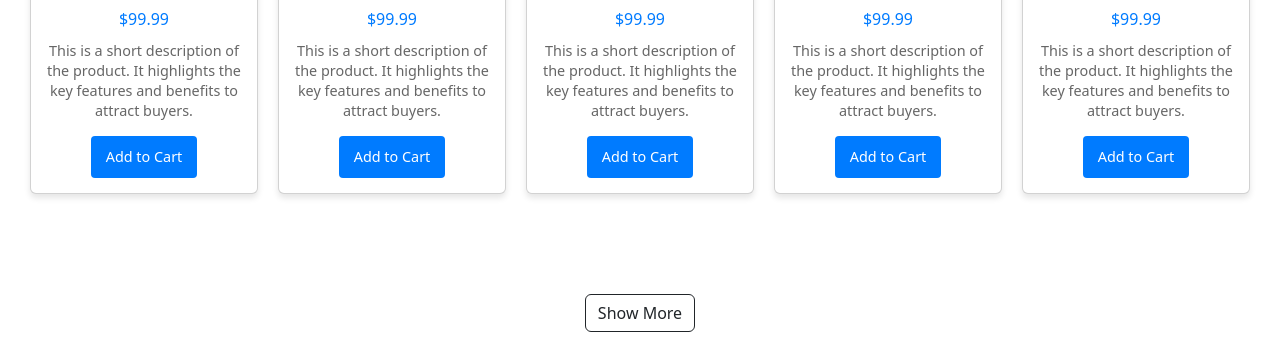
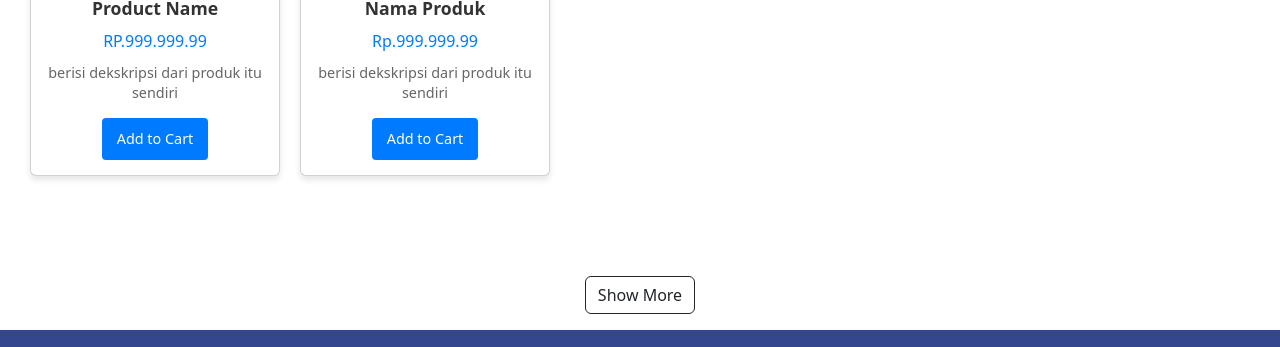
Before and after one commit to Wqworld/Dream-team, a plain HTML site: page Dream Shop/index.html in a window 1280 px wide. Shown: the part 905-1252 px from the top of the page. Drawn offline with nearby package versions, Linux system fonts and the light colour scheme.

```diff
--- a/Dream Shop/index.html
+++ b/Dream Shop/index.html
@@ -22,7 +22,7 @@
                     <a href="#Home">Home</a>
                 </li>
                 <li>
-                    <a href="#Produk">Produk</a>
+                    <a href="produk.html">Produk</a>
                 </li>
                 <li>
                     <a href="#TentangKami">Tentang Kami</a>
@@ -36,10 +36,14 @@
 
     <main>
 
+        <!-- placeholder untuk mencari produk -->
+
         <div class="SearchBar">
             <i class="fas fa-search"></i>
             <input type="search" placeholder="Cari Product" class="input-SearchBar">
         </div><br><br>
+
+        <!-- Beranda DreamShop -->
 
         <div class="Beranda-DreamShop">
             <div class="isi-beranda">
@@ -65,6 +69,7 @@
 
         <div class="produk" id="Produk">
 
+            <!-- Untuk Produk-Produk -->
 
             <div class="card">
                 <div class="card-image">
@@ -72,61 +77,23 @@
                 </div>
                 <div class="card-content">
                     <h3 class="product-name">Product Name</h3>
-                    <p class="product-price">$99.99</p>
+                    <p class="product-price">RP.999.999.99</p>
                     <p class="product-description">
-                        This is a short description of the product. It highlights the key features and benefits to attract buyers.
+                        berisi dekskripsi dari produk itu sendiri
                     </p>
                     <button class="btn-add-cart">Add to Cart</button>
                 </div>
             </div>
+
             <div class="card">
                 <div class="card-image">
                     <img src="assets/img/Logo Dream Team.jpg" alt="Product Image">
                 </div>
                 <div class="card-content">
-                    <h3 class="product-name">Product Name</h3>
-                    <p class="product-price">$99.99</p>
+                    <h3 class="product-name">Nama Produk</h3>
+                    <p class="product-price">Rp.999.999.99</p>
                     <p class="product-description">
-                        This is a short description of the product. It highlights the key features and benefits to attract buyers.
-                    </p>
-                    <button class="btn-add-cart">Add to Cart</button>
-                </div>
-            </div>
-            <div class="card">
-                <div class="card-image">
-                    <img src="assets/img/Logo Dream Team.jpg" alt="Product Image">
-                </div>
-                <div class="card-content">
-                    <h3 class="product-name">Product Name</h3>
-                    <p class="product-price">$99.99</p>
-                    <p class="product-description">
-                        This is a short description of the product. It highlights the key features and benefits to attract buyers.
-                    </p>
-                    <button class="btn-add-cart">Add to Cart</button>
-                </div>
-            </div>
-            <div class="card">
-                <div class="card-image">
-                    <img src="assets/img/Logo Dream Team.jpg" alt="Product Image">
-                </div>
-                <div class="card-content">
-                    <h3 class="product-name">Product Name</h3>
-                    <p class="product-price">$99.99</p>
-                    <p class="product-description">
-                        This is a short description of the product. It highlights the key features and benefits to attract buyers.
-                    </p>
-                    <button class="btn-add-cart">Add to Cart</button>
-                </div>
-            </div>
-            <div class="card">
-                <div class="card-image">
-                    <img src="assets/img/Logo Dream Team.jpg" alt="Product Image">
-                </div>
-                <div class="card-content">
-                    <h3 class="product-name">Product Name</h3>
-                    <p class="product-price">$99.99</p>
-                    <p class="product-description">
-                        This is a short description of the product. It highlights the key features and benefits to attract buyers.
+                        berisi dekskripsi dari produk itu sendiri
                     </p>
                     <button class="btn-add-cart">Add to Cart</button>
                 </div>
@@ -134,6 +101,9 @@
 
 
         </div>
+
+        <!-- Buat Liat lebih Banyak Produk -->
+
         <div class="button-show-more">
             <p>
                 <button type="button" class="btn active" data-bs-toggle="button" aria-pressed="true">Show More</button>
@@ -141,6 +111,7 @@
         </div>
 
 
+    <!-- Footer Dari Website -->
     <footer>
         <div class="judul-footer">
             <div class="logo-footer">
@@ -180,7 +151,7 @@
                             </li>
                             <li>
                                 <a href="#" aria-label="YouTube">
-                                    <i class="fa-brands fa-youtube"></i> YouTube
+                                    <i class="fa-brands fa-youtube"></i> <a href="https://www.youtube.com/channel/UCLLdoxr3UqvSjj4O74Q3ljw">Dreamteam</a>
                                 </a>
                             </li>
                             <li>
```
